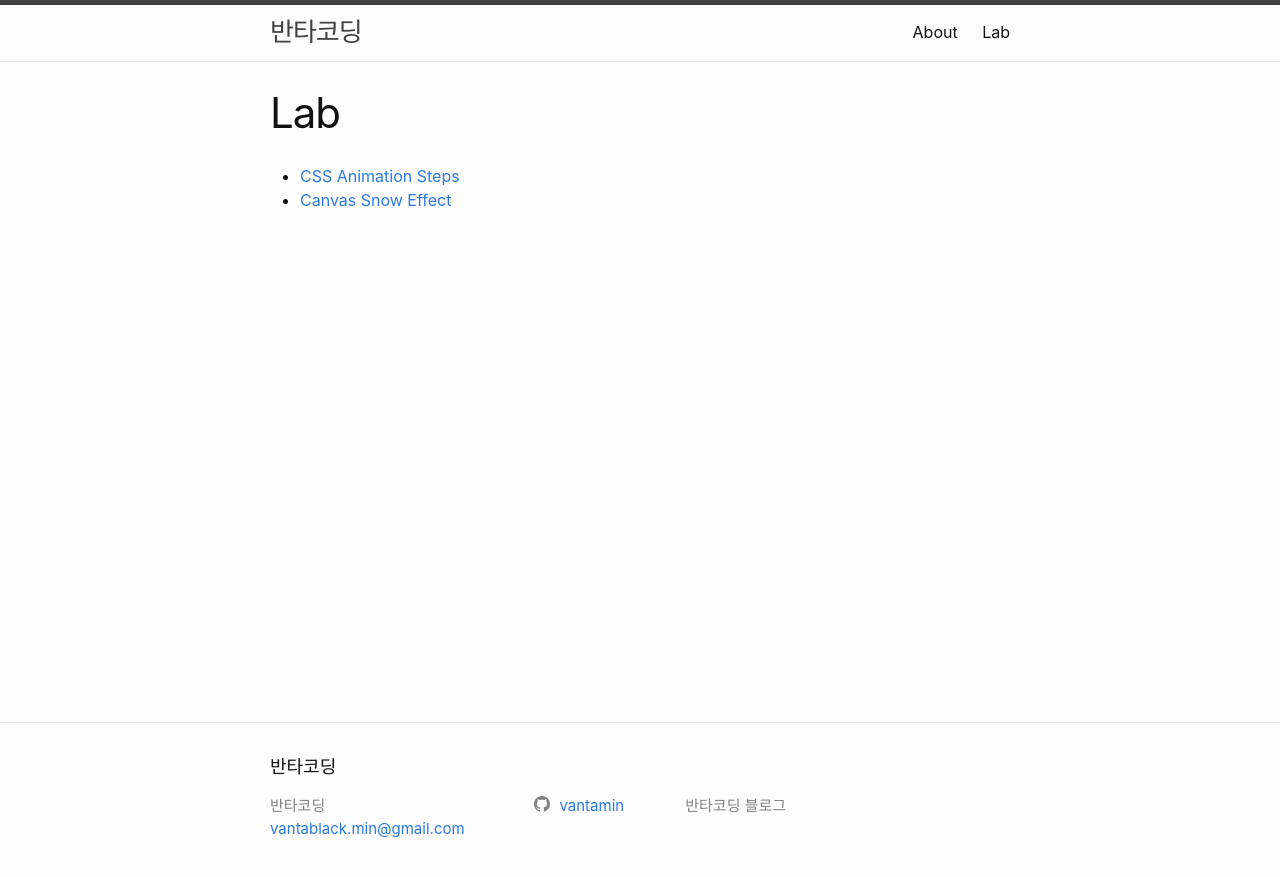
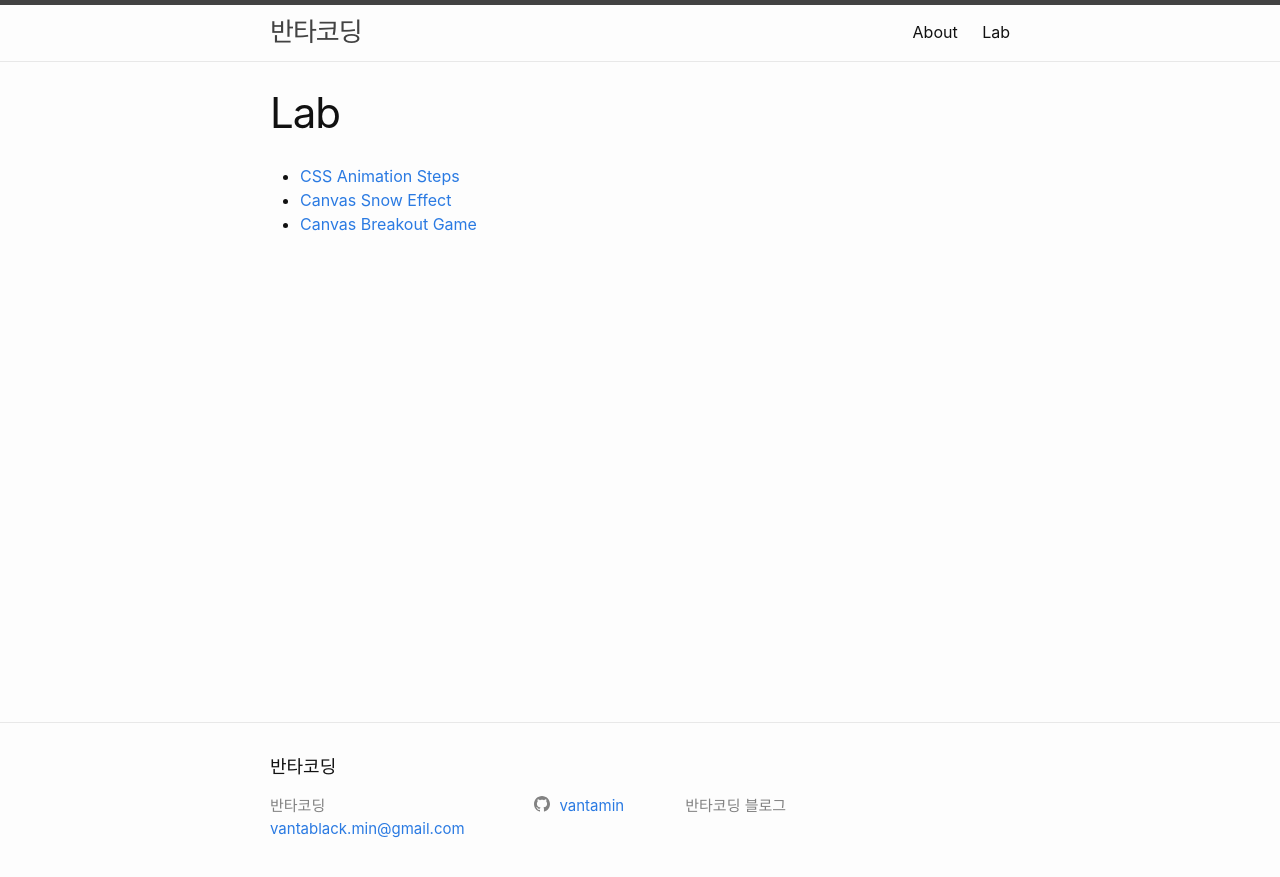
Before and after one commit to vantamin/vantamin.github.io, a Jekyll site: the page built from lab.html, in a window 1280 px wide. Shown: the top 877 px of the page. Built offline with Jekyll 4.4.1, drawn with Linux system fonts in a browser that asks for light colours.

Commit message:
Update Lab Page

```diff
--- a/_data/labs.json
+++ b/_data/labs.json
@@ -6,5 +6,9 @@
   {
     "title": "Canvas Snow Effect",
     "url": "https://vantamin.github.io/lab/canvas-snow-effect.html"
+  },
+  {
+    "title": "Canvas Breakout Game",
+    "url": "https://vantamin.github.io/lab/canvas-breakout-game.html"
   }
 ]
```
